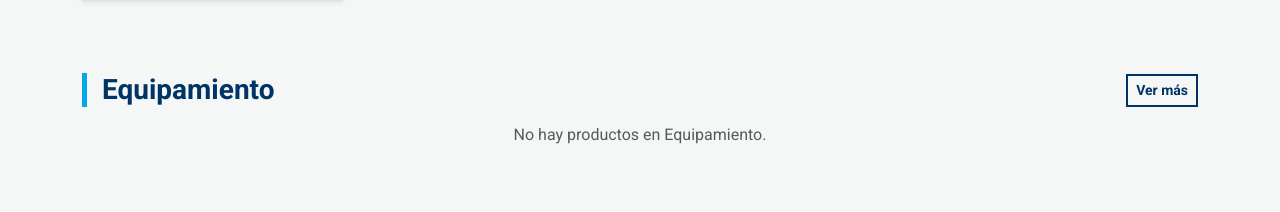
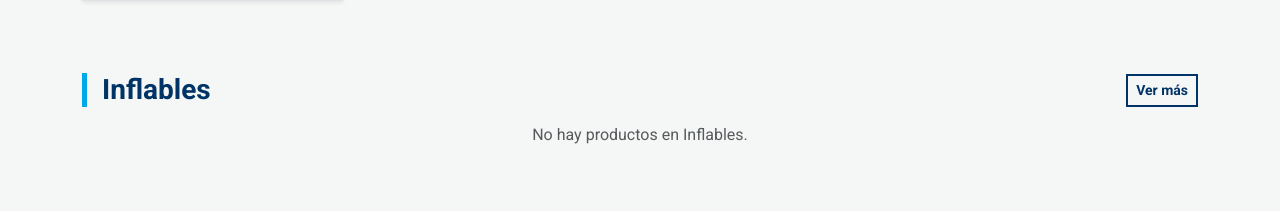
Before and after one commit to PuntoWebcm/SummerPiscinas2, a Django app: page / in a window 1280 px wide. Shown: the part 1452-1664 px from the top of the page. Run offline with Django 5.2, Linux system fonts and the light colour scheme; data comes from the database, SQL or seed files in the repository; parts of the project's set-up code (start-up, migrations or seed data) failed here and were passed over.

Commit message:
Inflables2

```diff
--- a/tienda/templates/tienda/categoria.html
+++ b/tienda/templates/tienda/categoria.html
@@ -70,7 +70,7 @@
                         <ul class="dropdown-menu">
                             <li><a class="dropdown-item" href="{% url 'ver_categoria' 'Limpieza' %}">Limpieza</a></li>
                             <li><a class="dropdown-item" href="{% url 'ver_categoria' 'Piscinas' %}">Productos para piscinas</a></li>
-                            <li><a class="dropdown-item" href="{% url 'ver_categoria' 'Equipamiento' %}">Inflables</a></li>
+                            <li><a class="dropdown-item" href="{% url 'ver_categoria' 'Inflables' %}">Inflables</a></li>
                         </ul>
                     </li>
                     <li class="nav-item ms-lg-3"><a class="nav-link btn btn-vulcano btn-sm text-white px-3" href="/#contacto">CONTACTO</a></li>
--- a/tienda/templates/tienda/index.html
+++ b/tienda/templates/tienda/index.html
@@ -5,7 +5,7 @@
 <head>
     <meta charset="UTF-8">
     <meta name="viewport" content="width=device-width, initial-scale=1.0">
-    <title>Summer Piscinas | Equipamiento para piletas</title>
+    <title>Summer Piscinas | Inflables para piletas</title>
 
     <link rel="icon" type="image/png" href="{% static 'img/favicon.png' %}">
 
@@ -129,7 +129,7 @@
                         <ul class="dropdown-menu" aria-labelledby="prodDropdown">
                             <li><a class="dropdown-item" href="{% url 'ver_categoria' 'Limpieza' %}">Limpieza</a></li>
                             <li><a class="dropdown-item" href="{% url 'ver_categoria' 'Piscinas' %}">Productos para piscinas</a></li>
-                            <li><a class="dropdown-item" href="{% url 'ver_categoria' 'Equipamiento' %}">Inflables</a></li>
+                            <li><a class="dropdown-item" href="{% url 'ver_categoria' 'Inflables' %}">Inflables</a></li>
                         </ul>
                     </li>
                     <li class="nav-item"><a class="nav-link fw-bold text-dark" href="#servicios">SERVICIOS</a></li>
@@ -238,10 +238,10 @@
 
         <div class="row mb-5" data-aos="fade-up">
             <div class="col-12 d-flex justify-content-between align-items-center mb-3">
-                <h3 class="section-title mb-0">Equipamiento</h3>
-                <a href="{% url 'ver_categoria' 'Equipamiento' %}" class="btn btn-outline-azul btn-sm">Ver más</a>
+                <h3 class="section-title mb-0">Inflables</h3>
+                <a href="{% url 'ver_categoria' 'Inflables' %}" class="btn btn-outline-azul btn-sm">Ver más</a>
             </div>
-            {% for p in equipamiento %}
+            {% for p in Inflables. %}
             <div class="col-6 col-md-3 mb-4">
                 <div class="card h-100 product-card shadow-sm border text-center">
                     {% if p.imagen %}<img src="{{ p.imagen.url }}" class="card-img-top">{% else %}<img src="https://via.placeholder.com/300" class="card-img-top">{% endif %}
@@ -259,7 +259,7 @@
                 </div>
             </div>
             {% empty %}
-            <div class="col-12 text-center"><p class="text-muted">No hay productos en Equipamiento.</p></div>
+            <div class="col-12 text-center"><p class="text-muted">No hay productos en Inflables.</p></div>
             {% endfor %}
         </div>
     </main>
--- a/tienda/views.py
+++ b/tienda/views.py
@@ -13,12 +13,12 @@ def home(request):
     # "Piscin" en singular es mejor porque agarra "Piscina", "Piscinas", "Piletas"
     piletas = Producto.objects.filter(categoria__nombre__icontains="Piscin")[:4]
 
-    equipamiento = Producto.objects.filter(categoria__nombre__icontains="Equipamiento")[:4]
+    inflables = Producto.objects.filter(categoria__nombre__icontains="Inflables")[:4]
 
     context = {
         'limpieza': limpieza,
         'piletas': piletas,
-        'equipamiento': equipamiento,
+        'inflables': inflables,
     }
     return render(request, 'tienda/index.html', context)
 
@@ -26,7 +26,7 @@ def ver_categoria(request, nombre_cat):
     # Traducción exacta según tu captura de pantalla del Admin
     traductor = {
         'Piletas': 'Productos para piscinas',
-        'Equipamiento': 'Equipamiento para piscinas',
+        'Inflables': 'Inflables para piscinas',
         'Limpieza': 'Limpieza'
     }
 
```
